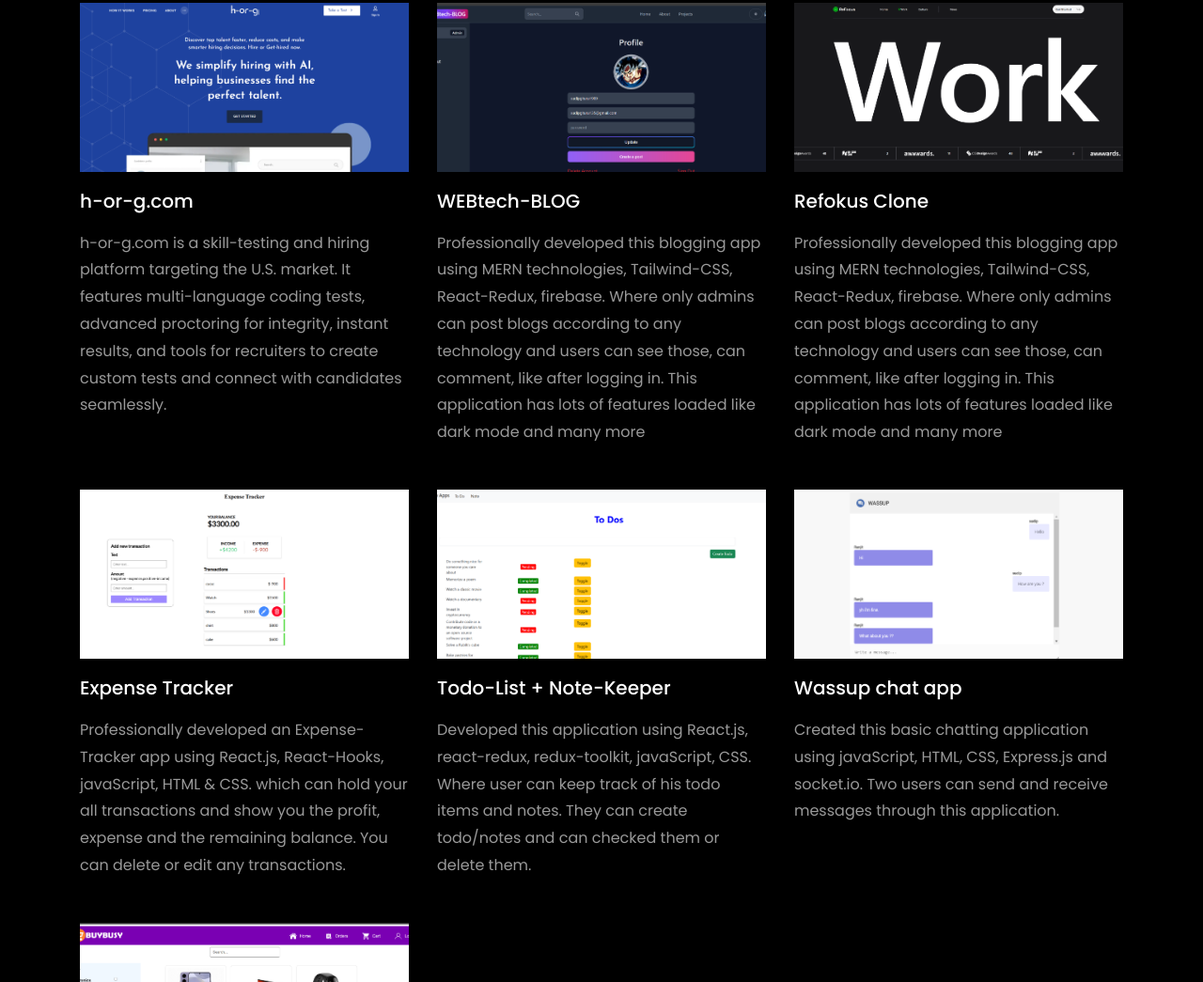
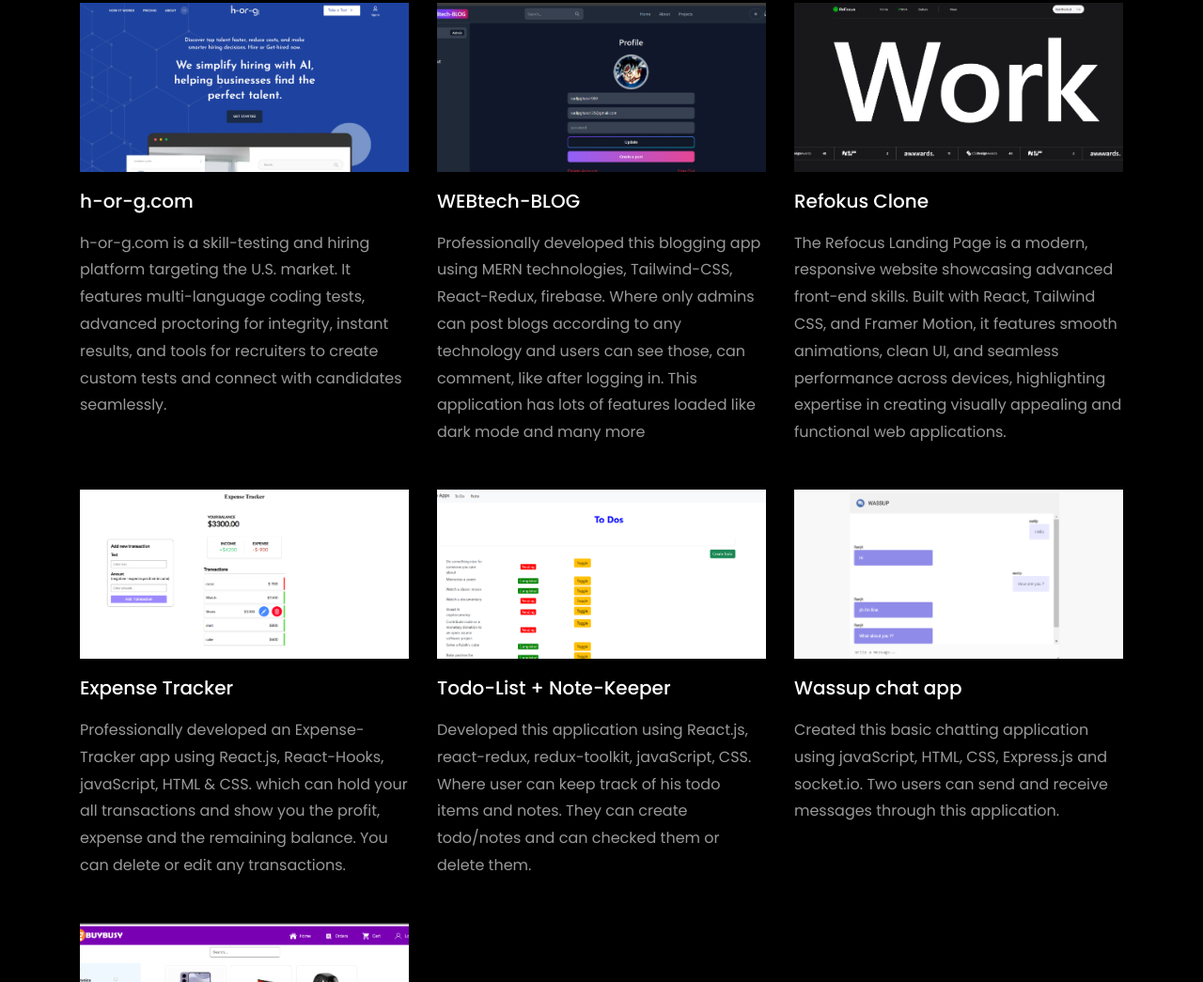
Before and after one commit to SudipGhara19/Portfolio, a plain HTML site: page index.html in a window 1280 px wide. Shown: the part 4043-5088 px from the top of the page at 94% size. Drawn offline with Linux system fonts and the light colour scheme; files whose address does not match are found by name.

Commit message:
added the description of Refocus

```diff
--- a/index.html
+++ b/index.html
@@ -518,10 +518,10 @@
 
 							<h3 class="heading"><a target="_blank" href="https://refocus-sigma.vercel.app/">Refokus
 									Clone</a></h3>
-							<p>Professionally developed this blogging app using MERN technologies, Tailwind-CSS,
-								React-Redux, firebase. Where only admins can post blogs according to any technology and
-								users can see those, can comment, like after logging in. This application has lots of
-								features loaded like dark mode and many more</p>
+							<p>The Refocus Landing Page is a modern, responsive website showcasing advanced front-end
+								skills. Built with React, Tailwind CSS, and Framer Motion, it features smooth
+								animations, clean UI, and seamless performance across devices, highlighting expertise in
+								creating visually appealing and functional web applications.</p>
 						</div>
 					</div>
 				</div>
```
